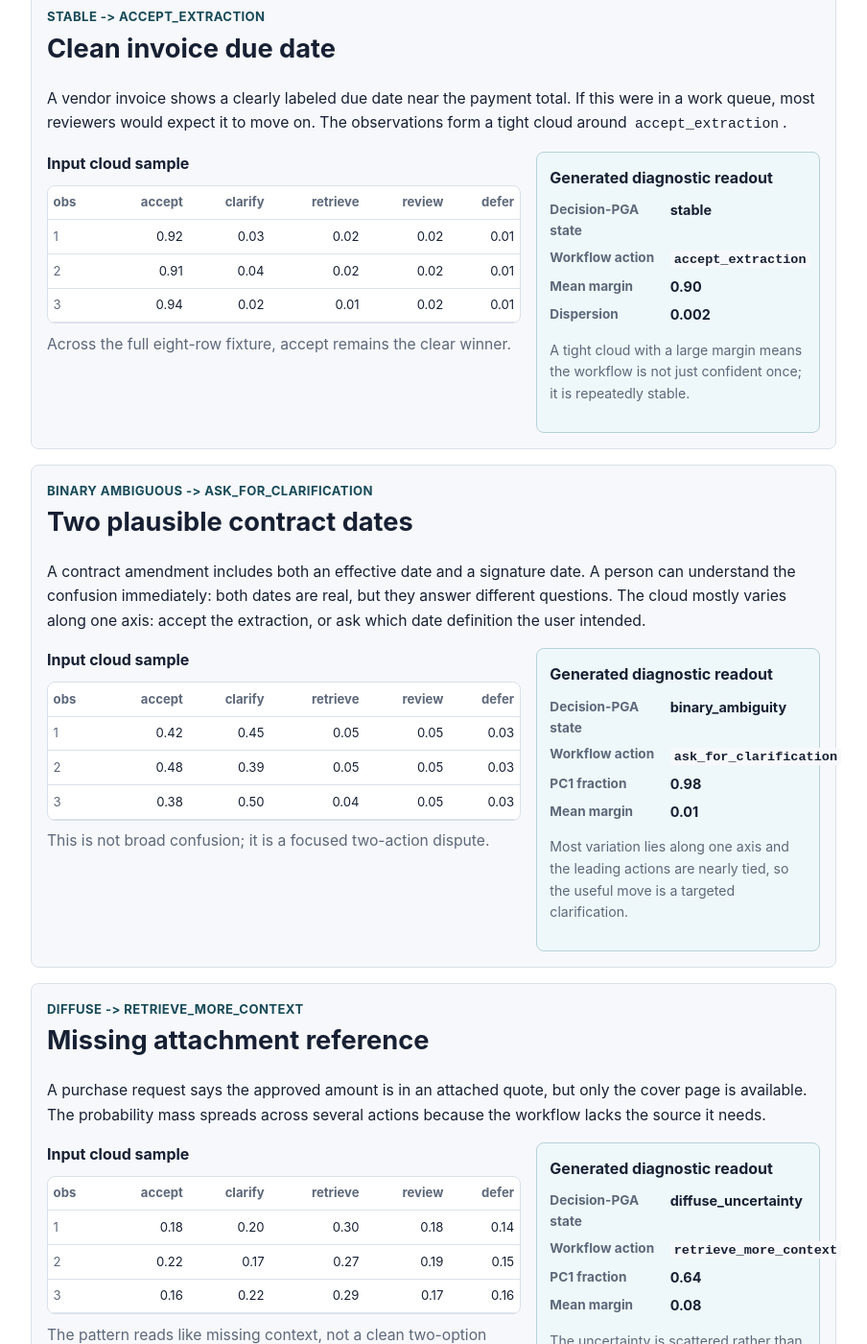
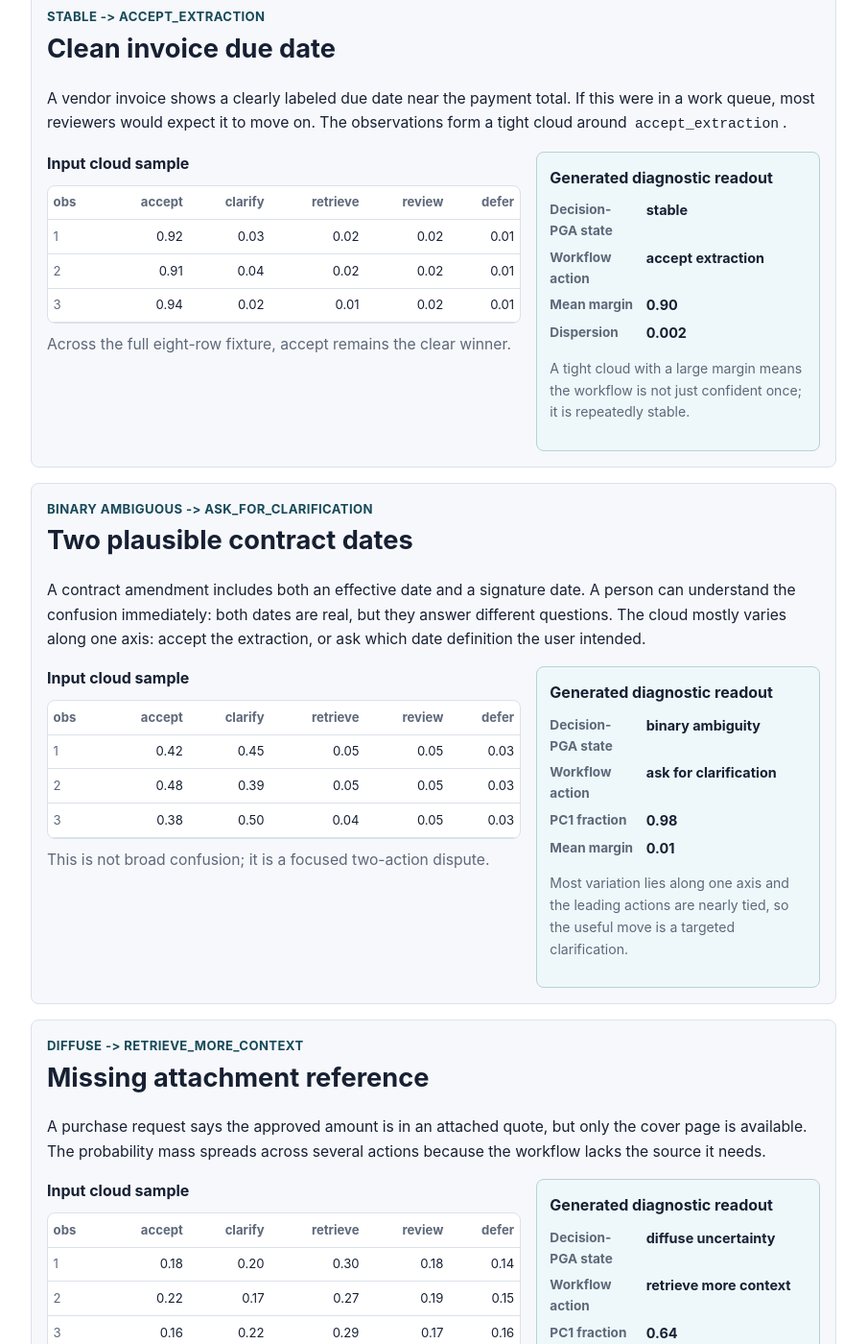
Before and after one commit to zmichels/decision-pga-pages, a Jekyll site: the page built from demo.md, in a window 1280 px wide and 1400 px high, scrolled down 8255 px. Shown: the whole window at 96% size, without its empty margins (188-1092 px from the left). Built offline with Jekyll 4.4.1, drawn with Linux system fonts in a browser that asks for light colours; some of the changed text lies outside the part shown.

Commit message:
Tidy scenario readout wrapping

```diff
--- a/_layouts/default.html
+++ b/_layouts/default.html
@@ -5,7 +5,7 @@
     <meta name="viewport" content="width=device-width, initial-scale=1">
     <title>{{ page.title }} | {{ site.title }}</title>
     <meta name="description" content="{{ page.description | default: site.description }}">
-    <link rel="stylesheet" href="{{ '/assets/styles.css?v=20260519-atlas-regions' | relative_url }}">
+    <link rel="stylesheet" href="{{ '/assets/styles.css?v=20260519-readout-wrap' | relative_url }}">
   </head>
   <body>
     <header class="site-header">
--- a/assets/styles.css
+++ b/assets/styles.css
@@ -289,6 +289,8 @@ li {
 }
 
 .diagnostic-readout {
+  min-width: 0;
+  overflow: hidden;
   border: 1px solid #b7d1d8;
   border-radius: 8px;
   padding: 0.85rem;
@@ -297,8 +299,8 @@ li {
 
 .diagnostic-readout dl {
   display: grid;
-  grid-template-columns: minmax(96px, 0.8fr) minmax(0, 1fr);
-  gap: 0.35rem 0.75rem;
+  grid-template-columns: minmax(5.2rem, 0.55fr) minmax(0, 1fr);
+  gap: 0.35rem 0.55rem;
   margin: 0 0 0.85rem;
 }
 
@@ -309,10 +311,19 @@ li {
 }
 
 .diagnostic-readout dd {
+  min-width: 0;
   margin: 0;
   color: var(--ink);
   font-size: 0.9rem;
   font-weight: 700;
+  overflow-wrap: anywhere;
+}
+
+.diagnostic-readout code {
+  padding: 0.08rem 0.2rem;
+  font-size: 0.9em;
+  white-space: normal;
+  overflow-wrap: anywhere;
 }
 
 .diagnostic-readout p,
--- a/demo.md
+++ b/demo.md
@@ -287,7 +287,7 @@ state, and the workflow action.
         <h3>Generated diagnostic readout</h3>
         <dl>
           <dt>Decision-PGA state</dt><dd>stable</dd>
-          <dt>Workflow action</dt><dd><code>accept_extraction</code></dd>
+          <dt>Workflow action</dt><dd>accept extraction</dd>
           <dt>Mean margin</dt><dd>0.90</dd>
           <dt>Dispersion</dt><dd>0.002</dd>
         </dl>
@@ -326,8 +326,8 @@ state, and the workflow action.
       <div class="diagnostic-readout">
         <h3>Generated diagnostic readout</h3>
         <dl>
-          <dt>Decision-PGA state</dt><dd>binary_ambiguity</dd>
-          <dt>Workflow action</dt><dd><code>ask_for_clarification</code></dd>
+          <dt>Decision-PGA state</dt><dd>binary ambiguity</dd>
+          <dt>Workflow action</dt><dd>ask for clarification</dd>
           <dt>PC1 fraction</dt><dd>0.98</dd>
           <dt>Mean margin</dt><dd>0.01</dd>
         </dl>
@@ -364,8 +364,8 @@ state, and the workflow action.
       <div class="diagnostic-readout">
         <h3>Generated diagnostic readout</h3>
         <dl>
-          <dt>Decision-PGA state</dt><dd>diffuse_uncertainty</dd>
-          <dt>Workflow action</dt><dd><code>retrieve_more_context</code></dd>
+          <dt>Decision-PGA state</dt><dd>diffuse uncertainty</dd>
+          <dt>Workflow action</dt><dd>retrieve more context</dd>
           <dt>PC1 fraction</dt><dd>0.64</dd>
           <dt>Mean margin</dt><dd>0.08</dd>
         </dl>
@@ -402,8 +402,8 @@ state, and the workflow action.
       <div class="diagnostic-readout">
         <h3>Generated diagnostic readout</h3>
         <dl>
-          <dt>Decision-PGA state</dt><dd>boundary_sensitive</dd>
-          <dt>Workflow action</dt><dd><code>flag_for_review</code></dd>
+          <dt>Decision-PGA state</dt><dd>boundary sensitive</dd>
+          <dt>Workflow action</dt><dd>flag for review</dd>
           <dt>PC1 fraction</dt><dd>0.97</dd>
           <dt>Half-cloud distance</dt><dd>0.19</dd>
         </dl>
@@ -440,8 +440,8 @@ state, and the workflow action.
       <div class="diagnostic-readout">
         <h3>Generated diagnostic readout</h3>
         <dl>
-          <dt>Decision-PGA state</dt><dd>regime_shift</dd>
-          <dt>Workflow action</dt><dd><code>defer</code></dd>
+          <dt>Decision-PGA state</dt><dd>regime shift</dd>
+          <dt>Workflow action</dt><dd>defer</dd>
           <dt>Dispersion</dt><dd>0.303</dd>
           <dt>Half-cloud distance</dt><dd>1.09</dd>
         </dl>
--- a/scripts/validate_publication.py
+++ b/scripts/validate_publication.py
@@ -111,7 +111,7 @@ def main() -> None:
     )
 
     layout = (ROOT / "_layouts/default.html").read_text(encoding="utf-8")
-    require("styles.css?v=20260519-atlas-regions" in layout, "Layout should version the stylesheet")
+    require("styles.css?v=20260519-readout-wrap" in layout, "Layout should version the stylesheet")
     require("https://github.com/zmichels/Decision-PGA" in layout, "Nav should link to the public code repo")
     for removed_nav in ["publication-plan", "Release Notes", "Plan"]:
         require(removed_nav not in layout, f"Layout should not expose old staging navigation: {removed_nav}")
```
